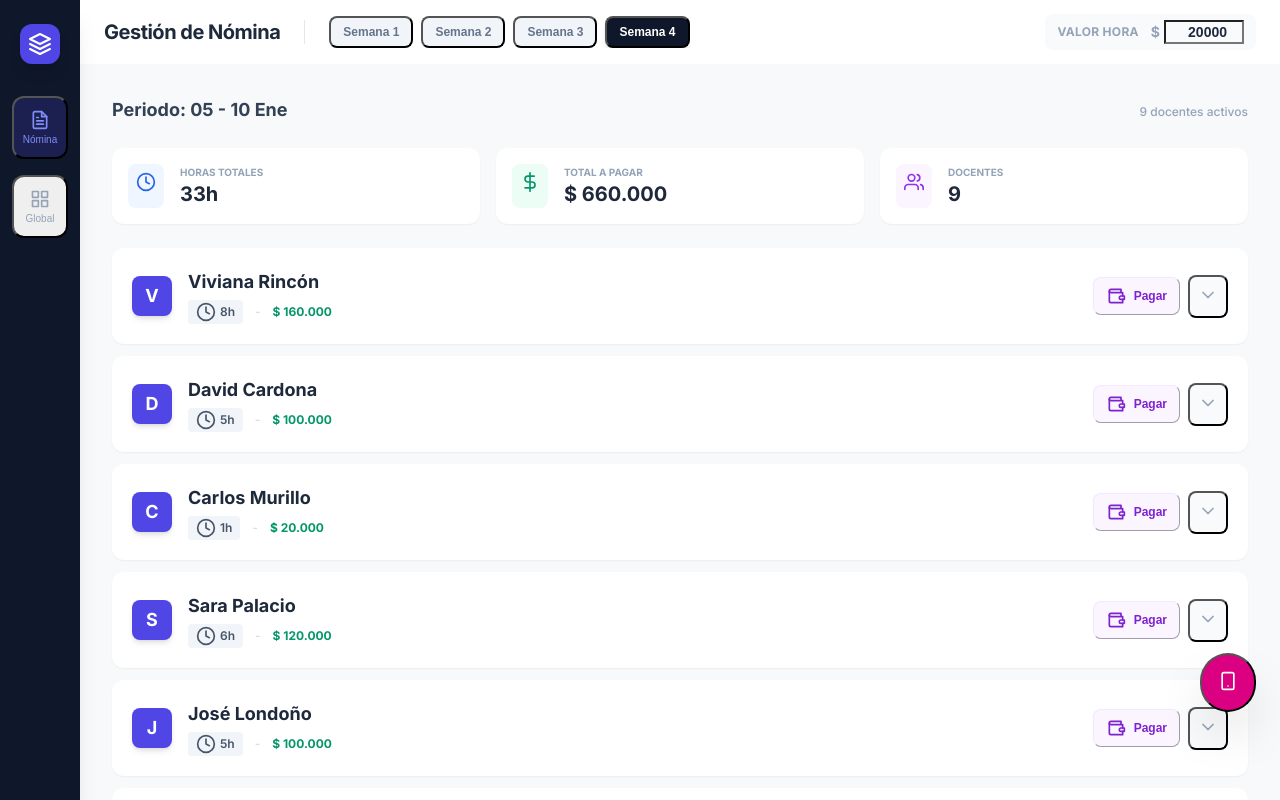
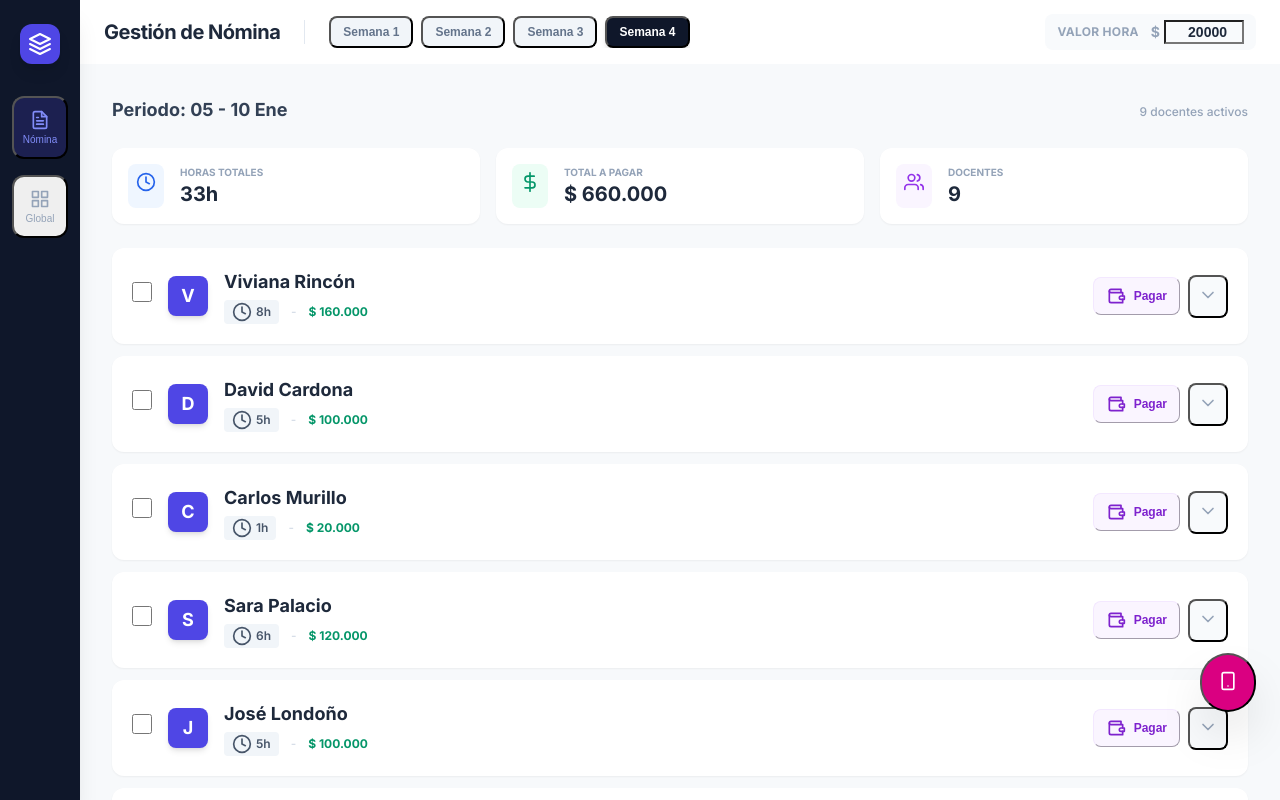
Before and after one commit to daniel-alt-pages/cronograma-de-pagos-cb26, a React (Vite) app: page / in a window 1280 px wide. Built offline with nearby package versions, Linux system fonts and the light colour scheme.

Commit message:
feat: Add complete payment tracking system with 30-day localStorage cache and visual indicators

```diff
--- a/src/App.jsx
+++ b/src/App.jsx
@@ -316,7 +316,7 @@ const NequiFloatingButton = () => (
   </button>
 );
 
-const TeacherRow = ({ teacher, weekRange, weekName, hourlyRate, onCopy, onOpenPayment }) => {
+const TeacherRow = ({ teacher, weekRange, weekName, weekId, hourlyRate, onCopy, onOpenPayment, isPaid, onTogglePaid }) => {
   const [expanded, setExpanded] = useState(false);
   const [mode, setMode] = useState('detailed');
 
@@ -342,27 +342,50 @@ const TeacherRow = ({ teacher, weekRange, weekName, hourlyRate, onCopy, onOpenPa
   const previewText = mode === 'detailed' ? getLong() : getShort();
 
   return (
-    <div className={`bg-white rounded-xl shadow-sm border transition-all duration-300 relative ${expanded ? 'border-indigo-300 ring-2 ring-indigo-50' : 'border-slate-200 hover:border-indigo-200'}`}>
+    <div className={`bg-white rounded-xl shadow-sm border transition-all duration-300 relative ${isPaid ? 'border-emerald-300 bg-emerald-50/30' :
+      expanded ? 'border-indigo-300 ring-2 ring-indigo-50' : 'border-slate-200 hover:border-indigo-200'
+      }`}>
       <div className="p-5 flex flex-col md:flex-row md:items-center justify-between gap-4">
 
         {/* INFO PRINCIPAL */}
+        <div className="flex items-center gap-4 flex-1">
+          {/* CHECKBOX DE PAGO */}
+          <div className="flex-shrink-0">
+            <input
+              type="checkbox"
+              checked={isPaid}
+              onChange={() => onTogglePaid(weekId, teacher.name)}
+              className="w-5 h-5 rounded border-2 border-slate-300 text-emerald-600 focus:ring-2 focus:ring-emerald-500 cursor-pointer transition-all"
+              onClick={(e) => e.stopPropagation()}
+            />
+          </div>
+
           <div
             className="flex items-center gap-4 flex-1 cursor-pointer"
             onClick={() => setExpanded(!expanded)}
           >
-          <div className="w-10 h-10 rounded-lg bg-indigo-600 text-white flex items-center justify-center font-bold text-lg shadow-md flex-shrink-0">
+            <div className={`w-10 h-10 rounded-lg text-white flex items-center justify-center font-bold text-lg shadow-md flex-shrink-0 ${isPaid ? 'bg-emerald-500' : 'bg-indigo-600'
+              }`}>
               {teacher.name.charAt(0)}
             </div>
             <div>
-            <h4 className="font-bold text-lg text-slate-800">{teacher.name}</h4>
+              <div className="flex items-center gap-2">
+                <h4 className={`font-bold text-lg ${isPaid ? 'text-emerald-700 line-through' : 'text-slate-800'
+                  }`}>{teacher.name}</h4>
+                {isPaid && (
+                  <span className="badge badge-success text-[10px] px-2 py-0.5">✓ Pagado</span>
+                )}
+              </div>
               <div className="flex items-center gap-3 text-xs text-slate-500 mt-1">
                 <span className="flex items-center gap-1 bg-slate-100 px-2 py-0.5 rounded text-slate-600 font-semibold">
-                <Icons.Clock /> {teacher.totalHours}h
+                  <Icons.Clock className="w-3 h-3" /> {teacher.totalHours}h
                 </span>
                 <span className="text-slate-300">-</span>
-              <span className="font-bold text-emerald-600">
+                <span className={`font-bold ${isPaid ? 'text-emerald-600 line-through' : 'text-emerald-600'
+                  }`}>
                   {formatMoney(cost)}
                 </span>
+              </div>
             </div>
           </div>
         </div>
@@ -377,10 +400,13 @@ const TeacherRow = ({ teacher, weekRange, weekName, hourlyRate, onCopy, onOpenPa
                 e.stopPropagation();
                 onOpenPayment(nequiAccount);
               }}
-              className="flex items-center gap-2 px-3 py-2 rounded-lg text-xs font-bold transition-all border bg-purple-50 text-purple-700 border-purple-100 hover:bg-purple-100 active:scale-95"
+              className={`flex items-center gap-2 px-3 py-2 rounded-lg text-xs font-bold transition-all border ${isPaid
+                ? 'bg-emerald-50 text-emerald-700 border-emerald-200 hover:bg-emerald-100'
+                : 'bg-purple-50 text-purple-700 border-purple-100 hover:bg-purple-100'
+                } active:scale-95`}
             >
-              <Icons.Wallet />
-              Pagar
+              <Icons.Wallet className="w-4 h-4" />
+              {isPaid ? 'Ver' : 'Pagar'}
             </button>
           )}
 
@@ -388,7 +414,7 @@ const TeacherRow = ({ teacher, weekRange, weekName, hourlyRate, onCopy, onOpenPa
             onClick={(e) => { e.stopPropagation(); setExpanded(!expanded); }}
             className={`p-2 rounded-lg transition-colors ${expanded ? 'bg-indigo-50 text-indigo-600' : 'bg-slate-50 text-slate-400 hover:bg-slate-100'}`}
           >
-            {expanded ? <Icons.Up /> : <Icons.Down />}
+            {expanded ? <Icons.Up className="w-4 h-4" /> : <Icons.Down className="w-4 h-4" />}
           </button>
         </div>
       </div>
@@ -467,10 +493,77 @@ export default function App() {
   // ESTADO PARA EL MODAL DE PAGO
   const [paymentAccount, setPaymentAccount] = useState(null);
 
+  // Duración del cache en días (configurable - actualmente 30 días)
+  const CACHE_DURATION_DAYS = 30;
+  const CACHE_DURATION_MS = CACHE_DURATION_DAYS * 24 * 60 * 60 * 1000;
+
+  // ESTADO PARA TRACKING DE PAGOS (guardado en localStorage con timestamp)
+  const [paidTeachers, setPaidTeachers] = useState(() => {
+    try {
+      const saved = localStorage.getItem('paidTeachers');
+      const cacheTimestamp = localStorage.getItem('paidTeachers_timestamp');
+
+      if (saved && cacheTimestamp) {
+        const age = Date.now() - parseInt(cacheTimestamp);
+
+        // Si el cache tiene menos de CACHE_DURATION_DAYS, usarlo
+        if (age < CACHE_DURATION_MS) {
+          return JSON.parse(saved);
+        } else {
+          // Cache expirado, limpiar
+          localStorage.removeItem('paidTeachers');
+          localStorage.removeItem('paidTeachers_timestamp');
+          return {};
+        }
+      }
+      return {};
+    } catch (error) {
+      console.error('Error loading paid teachers cache:', error);
+      return {};
+    }
+  });
+
+  // Guardar en localStorage cada vez que cambia, con timestamp
+  useEffect(() => {
+    try {
+      localStorage.setItem('paidTeachers', JSON.stringify(paidTeachers));
+      localStorage.setItem('paidTeachers_timestamp', Date.now().toString());
+
+      // Mostrar info del cache en consola (opcional, comentar en producción)
+      const expiryDate = new Date(Date.now() + CACHE_DURATION_MS);
+      console.log(`💾 Datos guardados. Expiran el: ${expiryDate.toLocaleDateString('es-CO')} a las ${expiryDate.toLocaleTimeString('es-CO')}`);
+    } catch (error) {
+      console.error('Error saving paid teachers cache:', error);
+    }
+  }, [paidTeachers]);
+
   const current = INITIAL_DATA.find(w => w.id === selectedWeek);
 
   const totalH = INITIAL_DATA.reduce((acc, w) => acc + w.teachers.reduce((t, teach) => t + teach.totalHours, 0), 0);
   const total$ = totalH * rate;
+
+  // Función para generar un ID único por profesor y semana
+  const getTeacherId = (weekId, teacherName) => `week${weekId}-${teacherName.toLowerCase().replace(/\s+/g, '-')}`;
+
+  // Función para marcar/desmarcar como pagado
+  const togglePaid = (weekId, teacherName) => {
+    const id = getTeacherId(weekId, teacherName);
+    const newValue = !paidTeachers[id];
+
+    setPaidTeachers(prev => ({
+      ...prev,
+      [id]: newValue ? Date.now() : undefined // Guardar timestamp cuando se marca como pagado
+    }));
+
+    setToast(paidTeachers[id] ? '❌ Marcado como no pagado' : '✅ Marcado como pagado');
+    setTimeout(() => setToast(null), 2000);
+  };
+
+  // Verificar si un profesor está pagado
+  const isPaid = (weekId, teacherName) => {
+    const id = getTeacherId(weekId, teacherName);
+    return !!paidTeachers[id];
+  };
 
   const handleCopy = (text, type) => {
     const el = document.createElement("textarea");
@@ -598,11 +691,14 @@ export default function App() {
                     <TeacherRow
                       key={i}
                       teacher={teacher}
+                      weekId={selectedWeek}
                       weekName={current.name}
                       weekRange={current.range}
                       hourlyRate={rate}
                       onCopy={handleCopy}
-                      onOpenPayment={setPaymentAccount} // Pasamos la función para abrir el modal
+                      onOpenPayment={setPaymentAccount}
+                      isPaid={isPaid(selectedWeek, teacher.name)}
+                      onTogglePaid={togglePaid}
                     />
                   ))}
                 </div>
```
Lines whose indentation alone changed are shown as unchanged.
